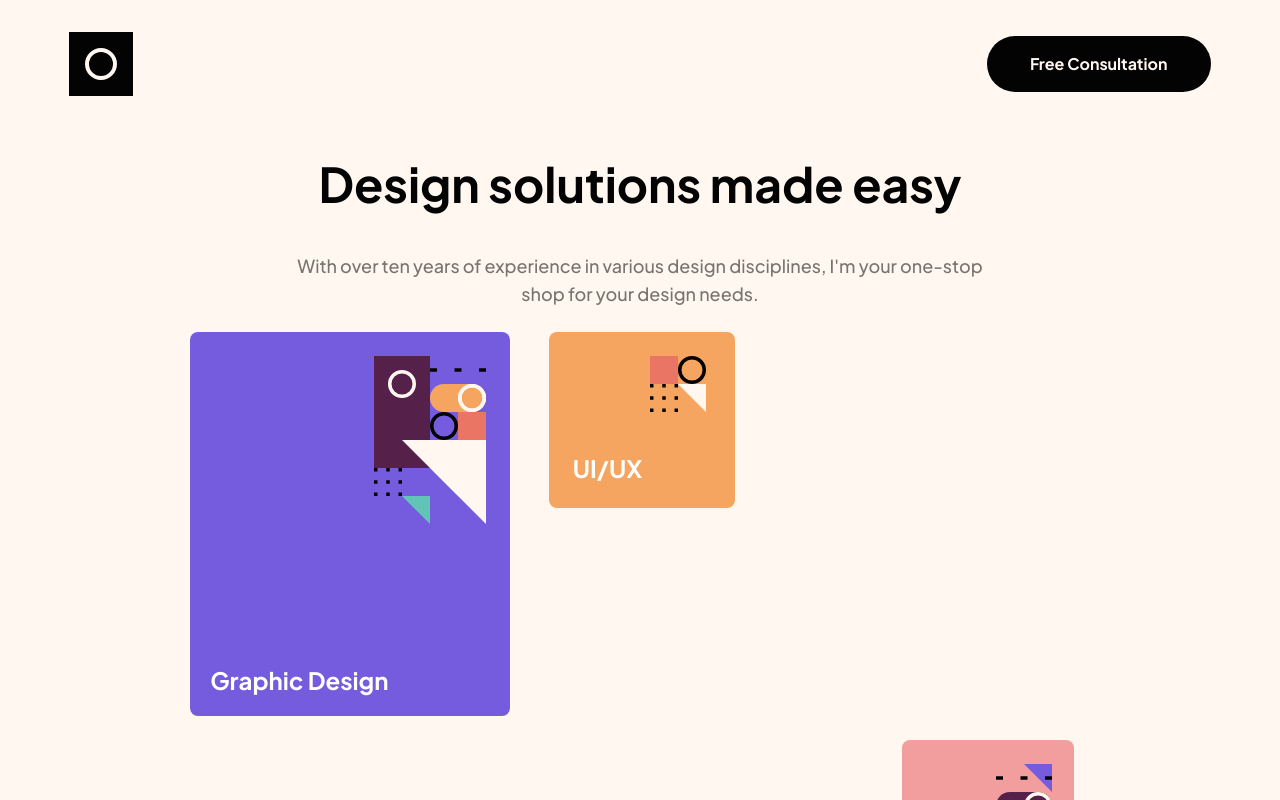
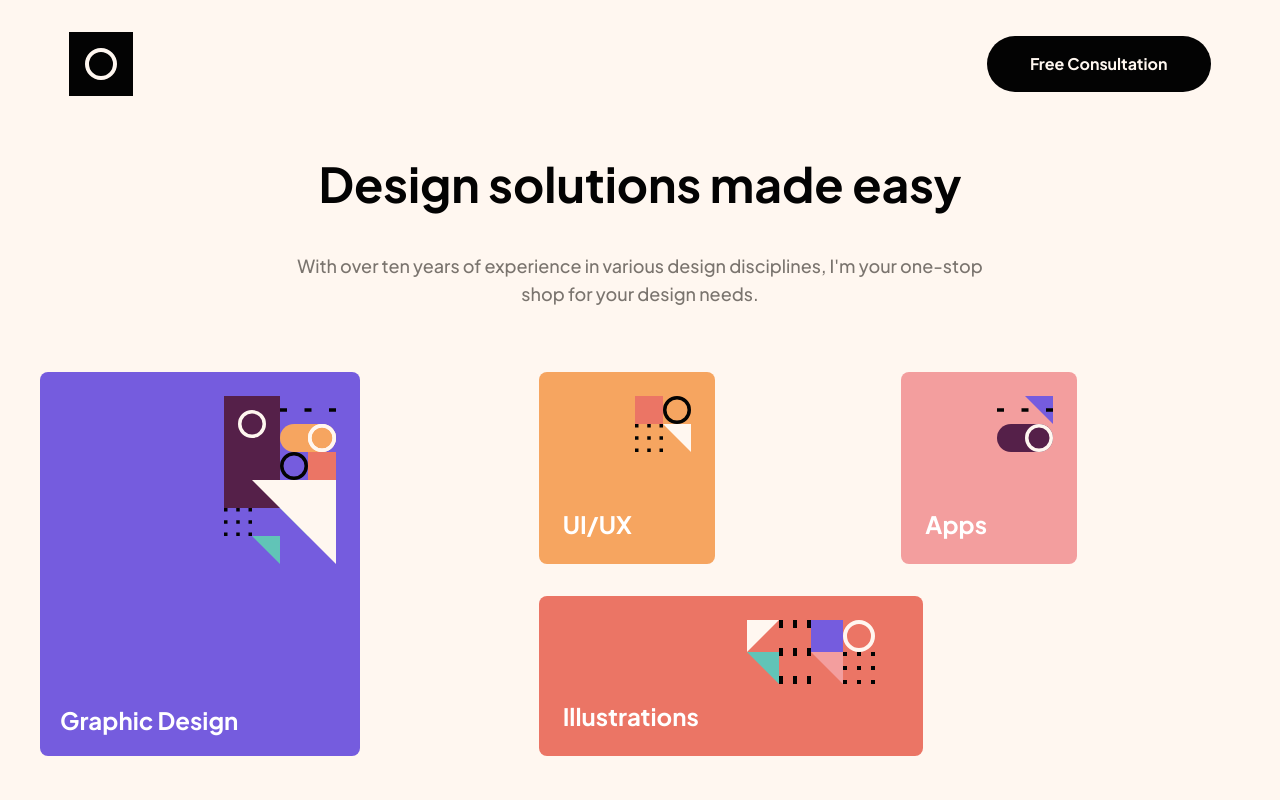
Before and after one commit to curtis2101/single-page-design, a React (Create React App) app in the folder single-page-design-portfolio/single-page/: page / in a window 1280 px wide. Built offline with nearby package versions, Linux system fonts and the light colour scheme.

Commit message:
top section aligned

```diff
--- a/single-page-design-portfolio/single-page/src/pages/frontpage.js
+++ b/single-page-design-portfolio/single-page/src/pages/frontpage.js
@@ -23,20 +23,20 @@ const FrontPage = () => {
                 <h1 className="text-black text-center text-4xl md:text-5xl font-bold font-jakartaL">Design solutions made easy</h1>
                 <p className="text-grey text-center text-base font-medium font-jakartaM w-9/12 pt-4 md:text-lg md:mt-7 ">With over ten years of experience in various design disciplines, I'm your one-stop shop for your design needs.</p>
             </header>
-            <div className="mt-6 md:w-full grid content-center justify-items-center auto-rows-min auto-cols"> {/*main grid div*/}
-                <div className=" bg-blue w-11/12 md:w-80 mb-6 max-h-96 rounded-lg row-start-1 row-end-2 col-start-1 col-end-3 md:col-end-2 grid grid-rows-2 grid-cols-2">
+            <div className="mt-6 md:mt-16 md:w-full grid content-center md:justify-items-start justify-items-center auto-rows-min auto-cols"> {/*main grid div*/}
+                <div className=" bg-blue w-11/12 md:w-80 mb-6 max-h-96 rounded-lg row-start-1 row-end-2 col-start-1 col-end-3 md:ml-10 md:col-end-2 grid grid-rows-2 grid-cols-2">
                     <img className="h-48 pt-6 pl-6 col-start-2 col-end-3" src={GraphicDesign} alt="graphic design"/>
                     <p className="text-white text-center text-2xl font-bold font-jakartaL col-start-1 col-end-3 row-start-2 row-end-3 flex items-end justify-start pb-5 pl-5">Graphic Design</p>
                 </div>
-                    <div className="h-44 rounded-lg col-start-1 col-end-2 row-start-2 row-end-2 md:row-start-1 md:row-end-2 md:col-start-1 md:col-end-3 mr-3 ml-4 bg-orange grid grid-rows-2 grid-cols-2">
+                    <div className="h-44 rounded-lg col-start-1 col-end-2 row-start-2 row-end-2 md:m-0 md:w-44 md:h-48 md:row-start-1 md:row-end-2 md:col-start-2 md:col-end-3 mr-3 ml-4 bg-orange grid grid-rows-2 grid-cols-2">
                         <img className="pl-2 pt-6 h-20 row-start-1 row-end-1 col-start-2 col-end-3" src={UI} alt="UI/UX"/>
                         <p className="text-white text-2xl font-bold font-jakartaL col-start-1 col-end-2 row-start-2 row-end-2 flex items-end pl-6 pb-6">UI/UX</p>
                     </div>
-                    <div className="h-44 rounded-lg col-start-2 col-end-3 row-start-2 row-end-2 ml-3 mr-4 bg-pink grid grid-rows-2 grid-cols-2">
+                    <div className="h-44 rounded-lg col-start-2 col-end-3 row-start-2 row-end-2 md:m-0 md:h-48 md:w-44 md:mr-4 md:row-start-1 md:row-end-2 md:col-start-3 md:col-end-4 ml-3 mr-4 bg-pink grid grid-rows-2 grid-cols-2">
                         <img className="pl-2 pt-6 h-20 row-start-1 row-end-1 col-start-2 col-end-3" src={Apps} alt="UI/UX"/>
                         <p className="text-white text-2xl font-bold font-jakartaL col-start-1 col-end-2 row-start-2 row-end-2 flex items-end pl-6 pb-6">Apps</p>
                     </div>
-                    <div className="h-40 w-11/12 mt-48 rounded-lg col-start-1 col-end-3 row-start-2 row-end-2 bg-red grid grid-rows-2 grid-cols-2">
+                    <div className="h-40 w-11/12 mt-48 rounded-lg col-start-1 col-end-3 row-start-2 row-end-2 md:w-96 md:mt-56 md:col-start-2 md:col-end-4 md:row-start-1 md:row-end-2 bg-red grid grid-rows-2 grid-cols-2">
                         <img className="col-start-2 col-end-3 row-start-1 row-end-1 pl-4 pt-6" src={Illustrations} alt="graphics" />
                         <p className="pl-6 pt-6 col-start-1 col-end-2 row-start-2 row-end-3 text-white text-2xl font-bold font-jakartaL">Illustrations</p>
                     </div>
```
